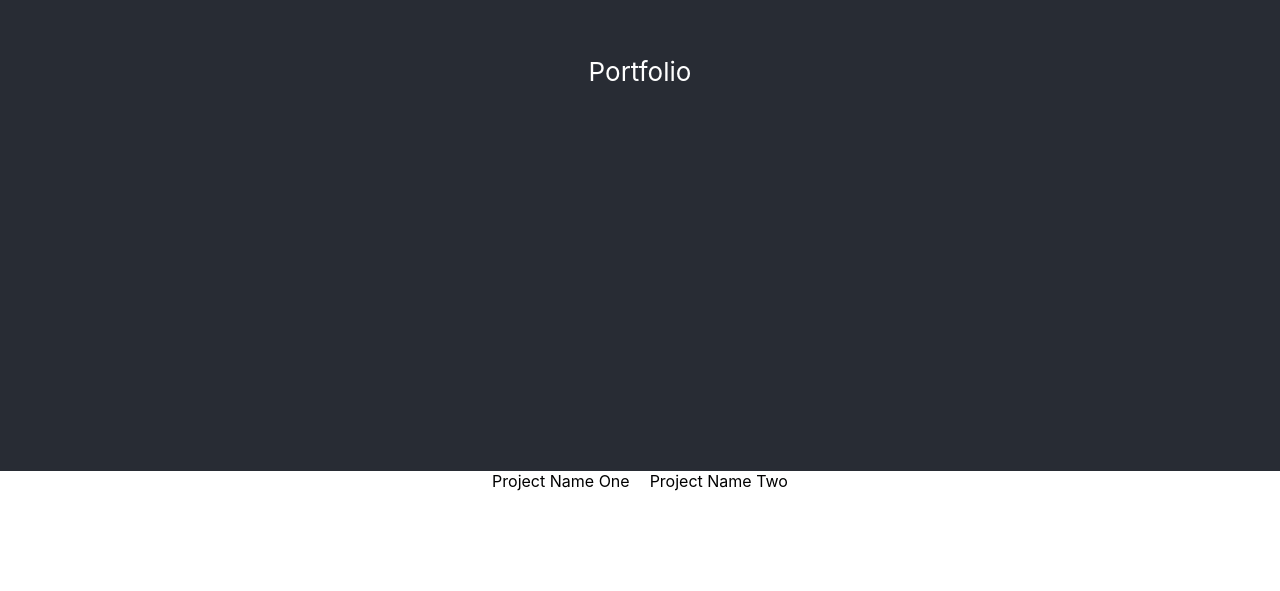
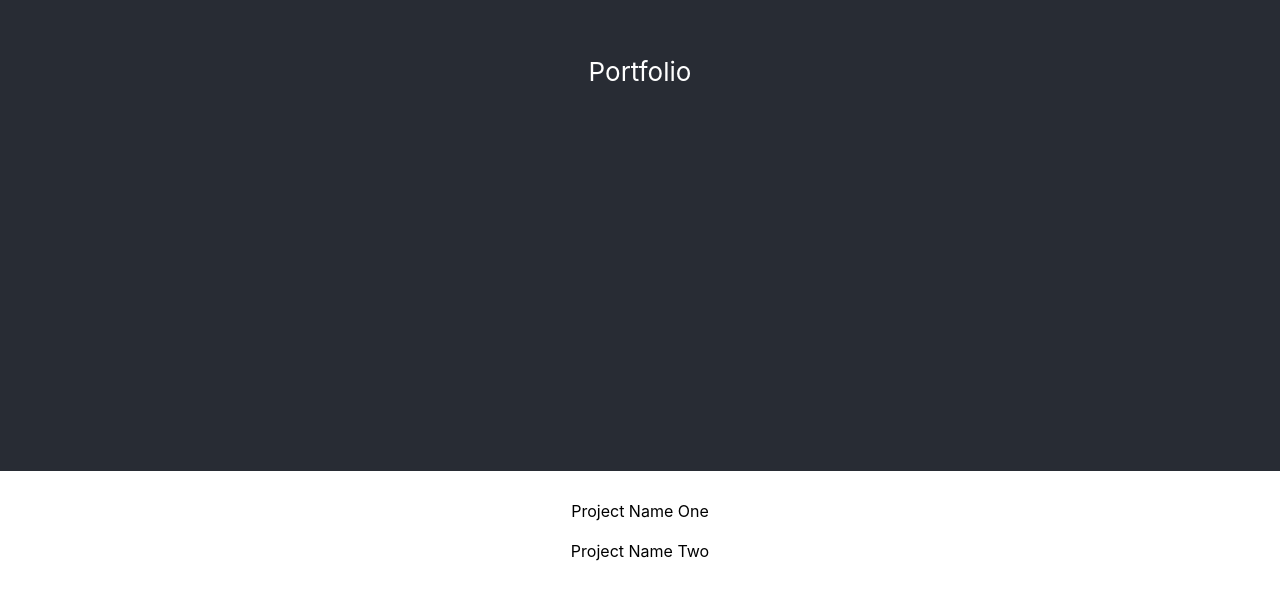
Before and after one commit to elainedoud/Portfolio, a React (Create React App) app in the folder portfolio/: page / in a window 1280 px wide. Shown: the part 329-920 px from the top of the page. Before the commit the page ends 830 px from the top, so only its background shows below. Built offline with nearby package versions, Linux system fonts and the light colour scheme.

Commit message:
Major CSS adjustment

```diff
--- a/portfolio/src/App.js
+++ b/portfolio/src/App.js
@@ -9,10 +9,10 @@ function App() {
           Portfolio
         </a>
       </header>
-      <body>
+      <div className="App-body">
         <a className="projectlist">Project Name One</a>
         <a className="projectlist">Project Name Two</a>
-      </body>
+      </div>
     </div>
   );
 }
--- a/portfolio/src/index.css
+++ b/portfolio/src/index.css
@@ -1,5 +1,5 @@
 body {
-  margin: auto;
+  margin: 0;
   font-family: -apple-system, BlinkMacSystemFont, 'Segoe UI', 'Roboto', 'Oxygen',
     'Ubuntu', 'Cantarell', 'Fira Sans', 'Droid Sans', 'Helvetica Neue',
     sans-serif;
@@ -13,12 +13,22 @@ code {
 }
 
 .App-header{
-width: 100%;
-height: 20%;
+  width: 100%;
+  height: 20vh;
+  background-color: #282c34;
+  display: flex;
+  justify-content: center;
+  align-items: center;
+  color: white;
+}
+
+.App-body{
+  padding: 20px;
 }
 
 .projectlist{
-  padding: 10px
+  padding: 10px;
+  display: block;
 }
 
 /*Notes - For Portfolio Heading, I want no spacing on the left or right, but it should only
```
